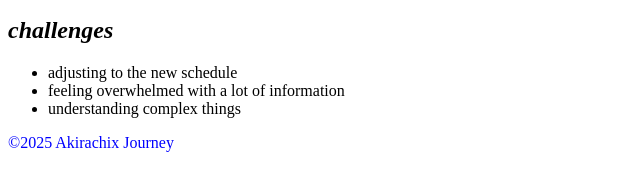
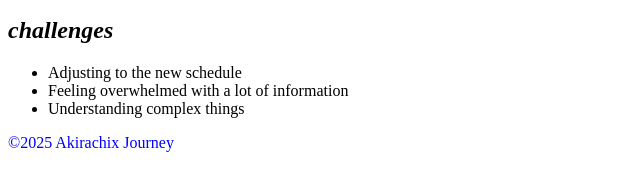
Before and after one commit to cecylbahati/assignment-html, a plain HTML site: page index.html in a window 1280 px wide. Shown: the part 542-732 px from the top of the page, 0-640 px from the left. Drawn offline with Linux system fonts and the light colour scheme.

Commit message:
make changes

```diff
--- a/index.html
+++ b/index.html
@@ -20,9 +20,9 @@
     <section>
         <h2><i>challenges</i></h2>
         <ul>
-            <li>adjusting to the new schedule</li>
-            <li>feeling overwhelmed with a lot of information</li>
-            <li>understanding complex things</li>
+            <li>Adjusting to the new schedule</li>
+            <li>Feeling overwhelmed with a lot of information</li>
+            <li>Understanding complex things</li>
 
         </ul>
 
```
